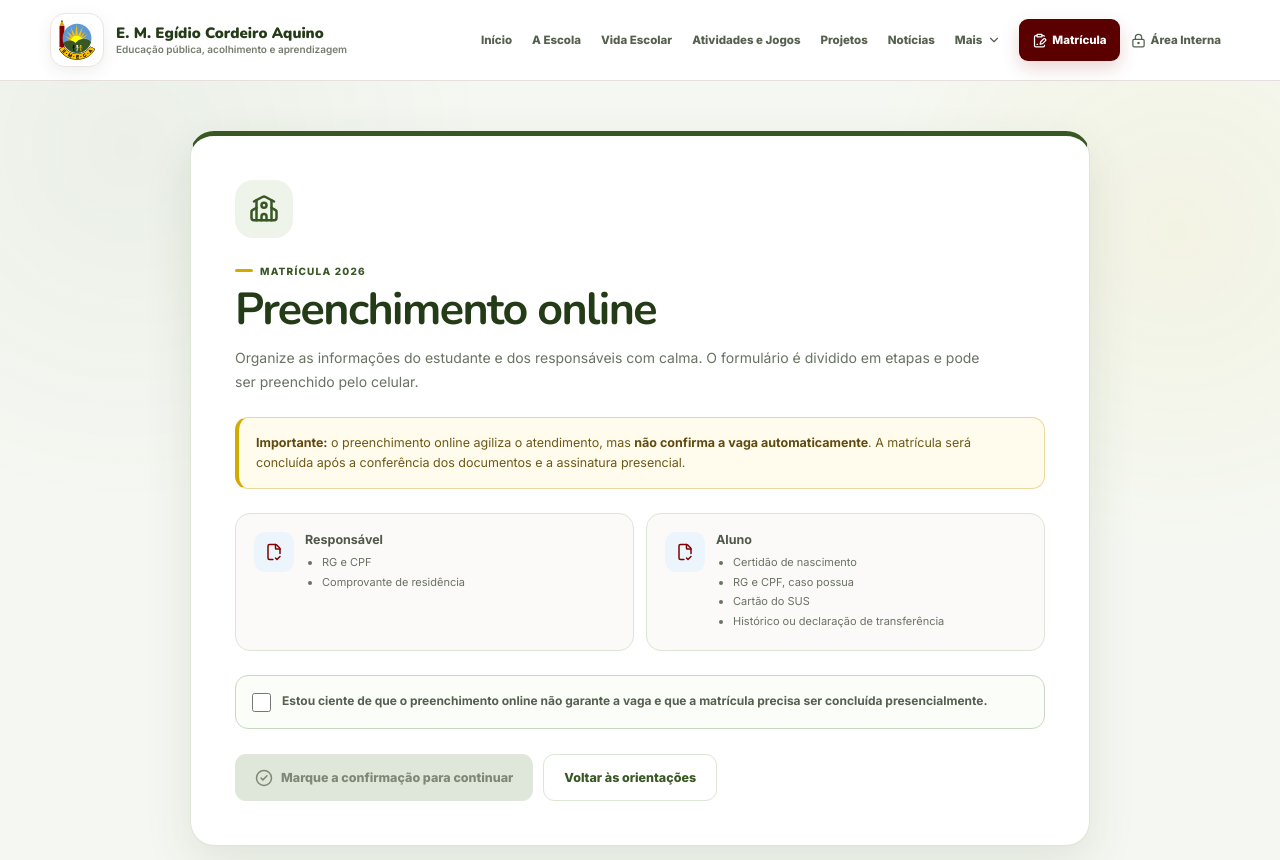
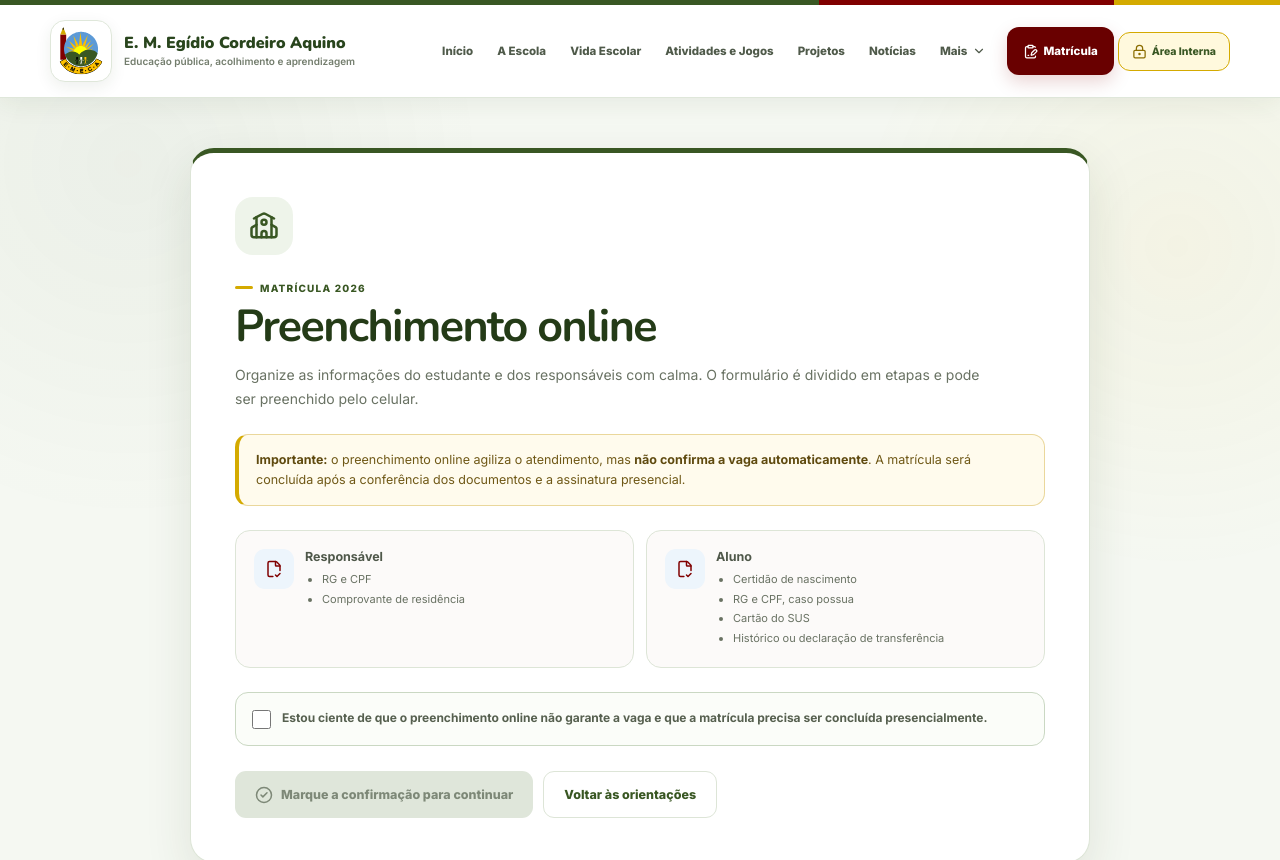
Before and after one commit to Paulo-Andre/emeca, a React (Vite) app in the folder frontend_publico/: page /DadosMae in a window 1280 px wide. Shown: the top 860 px of the page. Built offline with nearby package versions, Linux system fonts and the light colour scheme.

Commit message:
Aplicar novo menu limpo ao formulário de matrícula

```diff
--- a/frontend_publico/src/components/css/publicSiteShell.css
+++ b/frontend_publico/src/components/css/publicSiteShell.css
@@ -399,3 +399,139 @@
     display: none;
   }
 }
+
+/* Unified single-bar school header */
+.school-public-header {
+  border-bottom: 1px solid #dfe7da;
+  box-shadow: 0 6px 24px rgba(42,67,29,.07);
+}
+
+.school-public-colors {
+  height: 5px;
+  display: grid;
+  grid-template-columns: 64fr 23fr 13fr;
+}
+
+.school-public-colors span:nth-child(1) { background: #395723; }
+.school-public-colors span:nth-child(2) { background: #800000; }
+.school-public-colors span:nth-child(3) { background: #d4aa00; }
+
+.school-public-header__inner {
+  min-height: 92px;
+  gap: 28px;
+}
+
+.school-public-brand {
+  min-width: 330px;
+}
+
+.school-public-brand img {
+  width: 62px;
+  height: 62px;
+  border-color: #dfe7da;
+}
+
+.school-public-brand strong {
+  color: #29451d;
+  font-size: 16px;
+}
+
+.school-public-nav {
+  gap: 4px;
+}
+
+.school-public-nav > a:not(.shell-enrollment):not(.shell-internal-access),
+.school-public-more > summary {
+  min-height: 46px;
+  padding: 0 10px;
+  color: #4f5a4a;
+}
+
+.school-public-nav > a:not(.shell-enrollment):not(.shell-internal-access):hover,
+.school-public-more > summary:hover,
+.school-public-more[open] > summary {
+  background: #f2f7ef;
+  color: #395723;
+}
+
+.school-public-nav .shell-enrollment {
+  min-height: 48px;
+  padding: 0 16px;
+  border-radius: 12px;
+  background: #800000;
+}
+
+.school-public-nav .shell-enrollment:hover,
+.school-public-nav .shell-enrollment.active {
+  background: #690000;
+}
+
+.shell-internal-access {
+  min-height: 48px;
+  padding: 0 13px !important;
+  display: inline-flex !important;
+  align-items: center;
+  gap: 6px;
+  border: 1px solid #d4aa00;
+  border-radius: 12px !important;
+  background: #fff9dd;
+  color: #395723 !important;
+  font-size: 10.5px !important;
+  font-weight: 800 !important;
+  text-decoration: none;
+  white-space: nowrap;
+}
+
+.shell-internal-access svg {
+  color: #8b6d00;
+}
+
+.shell-internal-access:hover {
+  background: #fff3b8 !important;
+}
+
+@media (max-width: 1220px) {
+  .school-public-brand {
+    min-width: 285px;
+  }
+
+  .school-public-brand img {
+    width: 56px;
+    height: 56px;
+  }
+
+  .school-public-brand strong {
+    font-size: 14px;
+  }
+
+  .shell-internal-access {
+    padding: 0 11px !important;
+  }
+}
+
+@media (max-width: 1160px) {
+  .school-public-header__inner {
+    min-height: 78px;
+  }
+
+  .school-public-nav {
+    top: 87px;
+  }
+
+  .school-public-nav > a,
+  .school-public-more > summary {
+    width: 100%;
+    min-height: 44px;
+    justify-content: flex-start;
+  }
+
+  .shell-internal-access {
+    margin-top: 3px;
+  }
+}
+
+@media (max-width: 700px) {
+  .school-public-nav {
+    top: 83px;
+  }
+}
```
